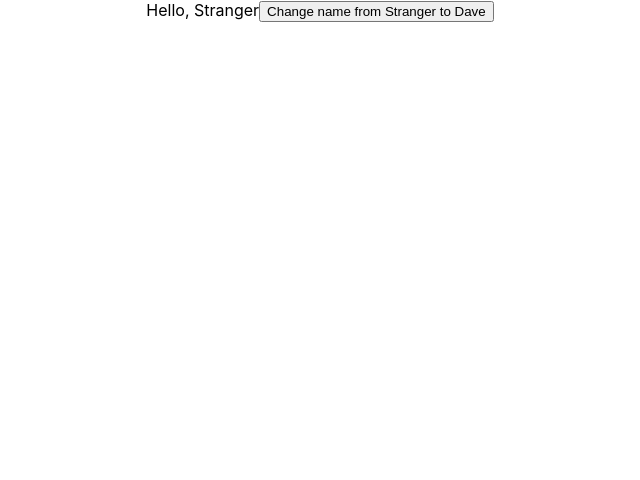
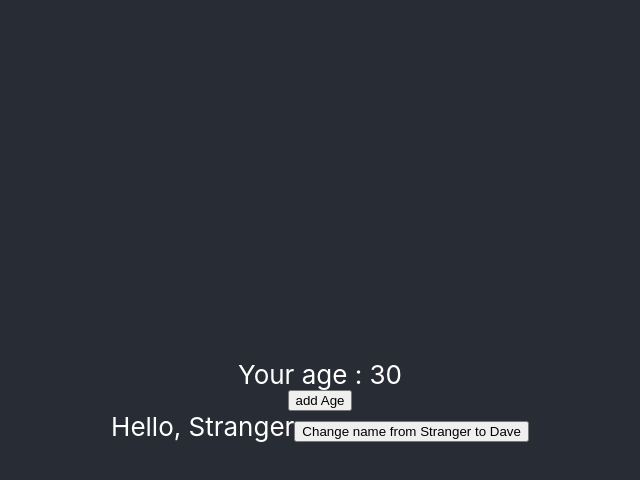
Before and after one commit to xAqweRx/salsita-trening, a React (Create React App) app: page / in a window 1280 px wide. Shown: the top 480 px of the page, without its empty margins (320-960 px from the left). Built offline with nearby package versions, Linux system fonts and the light colour scheme.

Commit message:
experimenting

```diff
--- a/src/App.css
+++ b/src/App.css
@@ -13,16 +13,7 @@
   }
 }
 
-.App-header {
-  background-color: #282c34;
-  min-height: 100vh;
-  display: flex;
-  flex-direction: column;
-  align-items: center;
-  justify-content: center;
-  font-size: calc(10px + 2vmin);
-  color: white;
-}
+
 
 .App-link {
   color: #61dafb;
--- a/src/App.tsx
+++ b/src/App.tsx
@@ -1,49 +1,13 @@
 import React, {Component} from 'react';
 import './App.css';
+import {Header} from "./header/Header";
 
 function App() {
     return (
         <div className="App">
-            <Nav/>
+            <Header />
         </div>
     );
 }
 
 export default App;
-
-
-class Nav extends Component<{}, {
-    firstName: string
-}> {
-    constructor() {
-        super({})
-        this.state = {
-            firstName: 'Stranger'
-        }
-    }
-
-    render() {
-        const modelObject = {
-            firstName: this.state.firstName,
-            setFirstName: (input: string) => this.setState({firstName: input})
-        }
-
-        return (
-            <div>
-                Hello, {this.state.firstName}
-                <ChildButton model={modelObject}/>
-            </div>
-        )
-    }
-}
-
-
-class ChildButton extends Component<{ model: { [key: string]: any } }> {
-    render() {
-        return (
-            <button onClick={() => this.props.model.setFirstName('Dave')}>
-                Change name from {this.props.model.firstName} to Dave
-            </button>
-        )
-    }
-}
--- /dev/null
+++ b/src/header/ChildButton/ChildButton.tsx
@@ -0,0 +1,13 @@
+import React, {Component} from "react";
+
+class ChildButton extends Component<{ model: { [key: string]: any } }> {
+    render() {
+        return (
+            <button onClick={() => this.props.model.setFirstName('Dave')}>
+                Change name from {this.props.model.firstName} to Dave
+            </button>
+        )
+    }
+}
+
+export default ChildButton;
--- /dev/null
+++ b/src/header/Header.css
@@ -0,0 +1,10 @@
+.header {
+    background-color: #282c34;
+    min-height: 100vh;
+    display: flex;
+    flex-direction: column;
+    align-items: center;
+    justify-content: center;
+    font-size: calc(10px + 2vmin);
+    color: white;
+}
--- /dev/null
+++ b/src/header/Header.tsx
@@ -0,0 +1,22 @@
+import {FunctionComponent, useState} from 'react';
+import './Header.css';
+import {Nav} from "./Nav/Nav";
+import * as React from "react";
+
+type Props = {};
+
+export const Header: FunctionComponent = (props: Props) => {
+    const [age, setAge] = useState(30);
+    return (
+        <div className="header">
+            Your age : {age}
+
+            <button onClick={() => {
+                setAge(age + 1)
+            }}>add Age
+            </button>
+
+            <Nav/>
+        </div>
+    );
+};
--- /dev/null
+++ b/src/header/Nav/Nav.css
@@ -0,0 +1,10 @@
+.nav {
+    background-color: #282c34;
+    min-height: 100vh;
+    display: flex;
+    flex-direction: column;
+    align-items: center;
+    justify-content: center;
+    font-size: calc(10px + 2vmin);
+    color: white;
+}
--- /dev/null
+++ b/src/header/Nav/Nav.tsx
@@ -0,0 +1,20 @@
+import {FunctionComponent, useState} from 'react';
+import ChildButton from "../ChildButton/ChildButton";
+
+type Props = {};
+
+export const Nav: FunctionComponent = (props: Props) => {
+        const [firstName, setFirstName] = useState('Stranger');
+        const modelObject = {
+            firstName: firstName,
+            setFirstName: (input: string) => setFirstName(input)
+        }
+
+        return (
+            <div>
+                Hello, {firstName}
+                <ChildButton model={modelObject}/>
+            </div>
+        );
+    }
+;
```
Also changed, not shown: src/models/User.ts (deleted, +0 -8 lines), src/test.tsx (deleted, +0 -11 lines).
